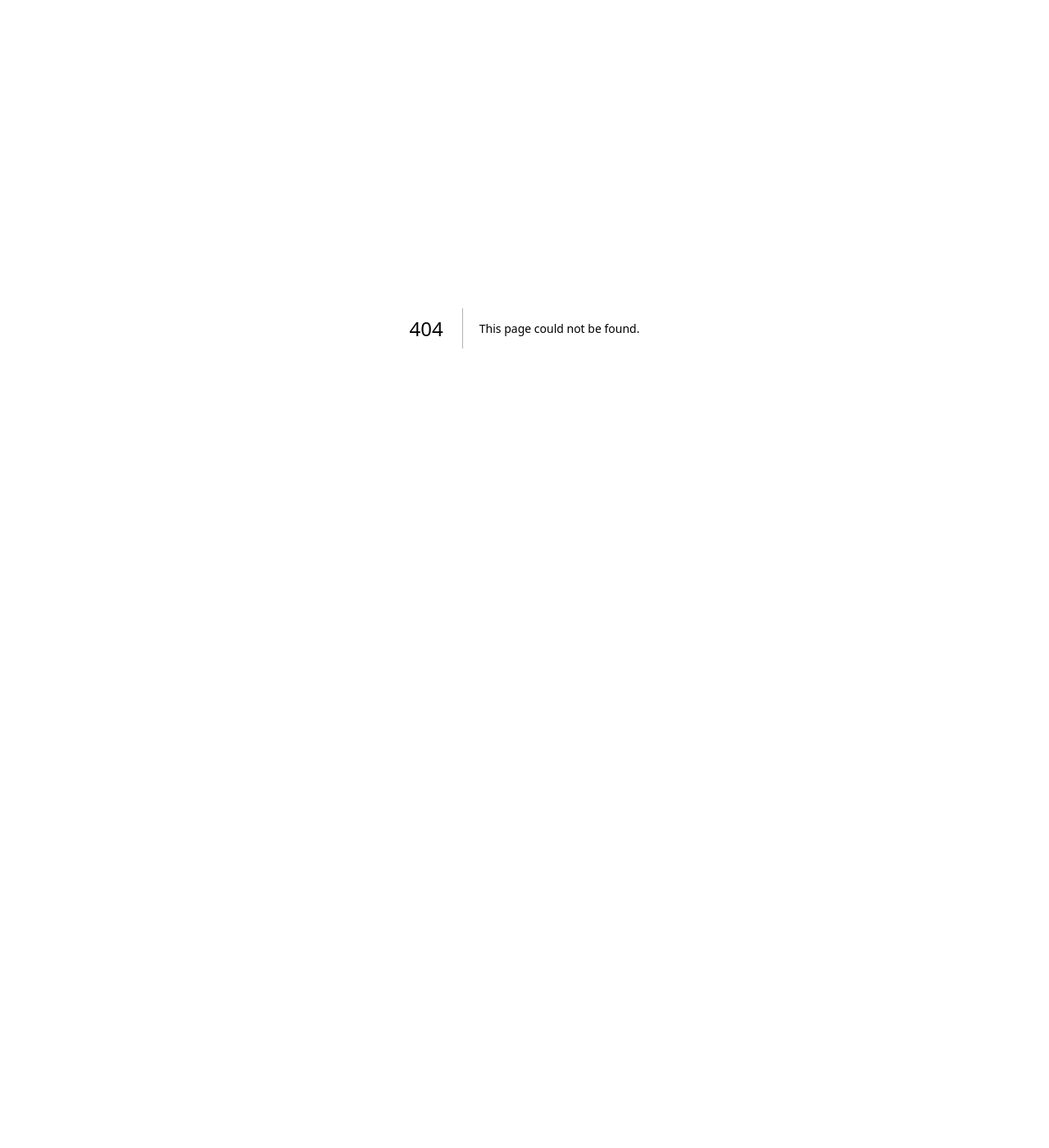
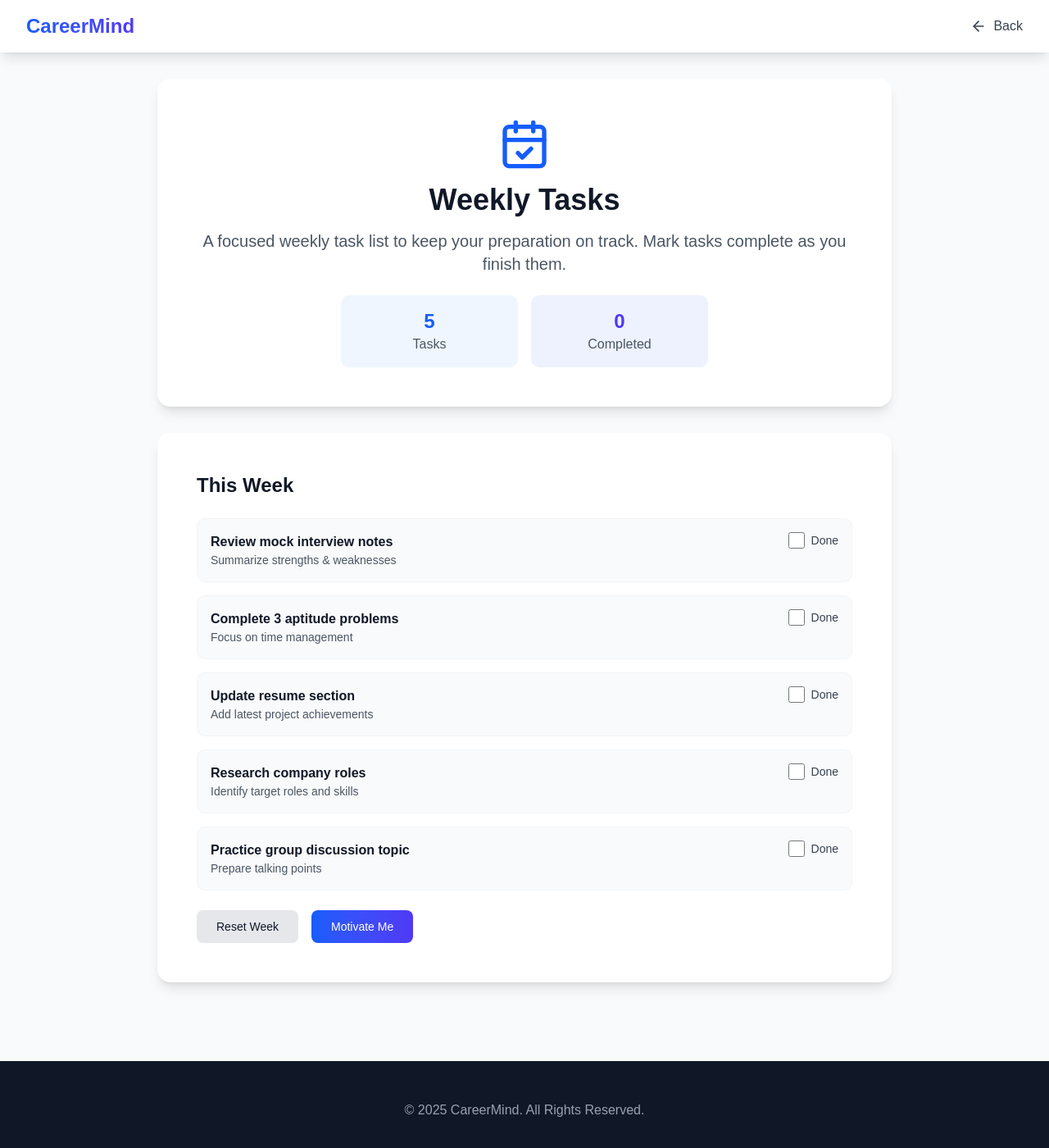
Before and after one commit to ShaunV334/Career-Mind, a Next.js app in the folder frontend/: page /modules/weeklyTask in a window 1280 px wide. Before the commit this address had no page. Shown: the top 1400 px of the page at 82% size. Before the commit the page ends 800 px from the top, so only its background shows below. Built offline with nearby package versions, Linux system fonts and the light colour scheme.

Commit message:
added weekly task and motivate me module

```diff
--- /dev/null
+++ b/frontend/app/modules/weeklyTask.tsx
@@ -0,0 +1,107 @@
+"use client";
+
+import { useState } from "react";
+import { useRouter } from "next/navigation";
+import { Button } from "@/components/ui/button";
+import { ArrowLeft, CalendarCheck } from "lucide-react";
+
+interface TaskItem {
+  id: number;
+  title: string;
+  description?: string;
+  completed: boolean;
+}
+
+export default function WeeklyTaskModule() {
+  const router = useRouter();
+  const [tasks, setTasks] = useState<TaskItem[]>([
+    { id: 1, title: "Review mock interview notes", description: "Summarize strengths & weaknesses", completed: false },
+    { id: 2, title: "Complete 3 aptitude problems", description: "Focus on time management", completed: false },
+    { id: 3, title: "Update resume section", description: "Add latest project achievements", completed: false },
+    { id: 4, title: "Research company roles", description: "Identify target roles and skills", completed: false },
+    { id: 5, title: "Practice group discussion topic", description: "Prepare talking points", completed: false },
+  ]);
+
+  const completedCount = tasks.filter((t) => t.completed).length;
+
+  const toggleTask = (id: number) => {
+    setTasks((prev) => prev.map((t) => (t.id === id ? { ...t, completed: !t.completed } : t)));
+  };
+
+  const resetWeek = () => {
+    setTasks((prev) => prev.map((t) => ({ ...t, completed: false })));
+  };
+
+  return (
+    <div className="w-full min-h-screen bg-gray-50">
+      <nav className="fixed top-0 w-full z-50 bg-white shadow-lg transition-all duration-300">
+        <div className="max-w-7xl mx-auto px-4 sm:px-6 lg:px-8">
+          <div className="flex justify-between items-center h-16">
+            <div className="shrink-0">
+              <h1 className="text-2xl font-bold bg-gradient-to-r from-blue-600 to-indigo-600 bg-clip-text text-transparent">CareerMind</h1>
+            </div>
+            <button onClick={() => router.back()} className="flex items-center gap-2 text-gray-700 hover:text-blue-600 transition-colors">
+              <ArrowLeft className="w-5 h-5" />
+              <span className="font-medium">Back</span>
+            </button>
+          </div>
+        </div>
+      </nav>
+
+      <div className="pt-24 pb-12 px-4">
+        <div className="max-w-4xl mx-auto">
+          <div className="bg-white rounded-2xl shadow-lg p-12 text-center mb-8">
+            <CalendarCheck className="w-16 h-16 text-blue-600 mx-auto mb-4" />
+            <h1 className="text-4xl font-bold text-gray-900 mb-4">Weekly Tasks</h1>
+            <p className="text-xl text-gray-600 mb-6">A focused weekly task list to keep your preparation on track. Mark tasks complete as you finish them.</p>
+
+            <div className="grid grid-cols-2 gap-4 max-w-md mx-auto">
+              <div className="bg-blue-50 rounded-lg p-4">
+                <div className="text-2xl font-bold text-blue-600">{tasks.length}</div>
+                <p className="text-gray-600">Tasks</p>
+              </div>
+              <div className="bg-indigo-50 rounded-lg p-4">
+                <div className="text-2xl font-bold text-indigo-600">{completedCount}</div>
+                <p className="text-gray-600">Completed</p>
+              </div>
+            </div>
+          </div>
+
+          <div className="bg-white rounded-2xl shadow-lg p-8 md:p-12">
+            <h2 className="text-2xl font-bold text-gray-900 mb-6">This Week</h2>
+
+            <div className="space-y-4 mb-6">
+              {tasks.map((task) => (
+                <div key={task.id} className={`p-4 rounded-lg border ${task.completed ? "bg-green-50 border-green-200" : "bg-gray-50 border-gray-100"}`}>
+                  <div className="flex items-start justify-between">
+                    <div className="text-left">
+                      <div className="font-semibold text-gray-900">{task.title}</div>
+                      {task.description && <div className="text-sm text-gray-600">{task.description}</div>}
+                    </div>
+                    <div className="flex flex-col items-end gap-2">
+                      <label className="inline-flex items-center gap-2 cursor-pointer">
+                        <input type="checkbox" checked={task.completed} onChange={() => toggleTask(task.id)} className="w-5 h-5" />
+                        <span className="text-sm text-gray-700">Done</span>
+                      </label>
+                    </div>
+                  </div>
+                </div>
+              ))}
+            </div>
+
+            <div className="flex gap-4">
+              <Button onClick={resetWeek} className="bg-gray-200 hover:bg-gray-300 text-gray-900 px-6 py-3">Reset Week</Button>
+              <Button onClick={() => router.push('/modules/weeklyTask/motivate')} className="bg-gradient-to-r from-blue-600 to-indigo-600 text-white px-6 py-3">Motivate Me</Button>
+            </div>
+          </div>
+        </div>
+      </div>
+
+      <footer className="bg-gray-900 text-white py-12 px-4 mt-12">
+        <div className="max-w-7xl mx-auto text-center">
+          <p className="text-gray-400">© 2025 CareerMind. All Rights Reserved.</p>
+        </div>
+      </footer>
+    </div>
+  );
+}
--- /dev/null
+++ b/frontend/app/modules/weeklyTask/motivate/page.tsx
@@ -0,0 +1,51 @@
+"use client";
+
+import { useRouter } from "next/navigation";
+import { Button } from "@/components/ui/button";
+import { ArrowLeft, Sparkles } from "lucide-react";
+
+export default function Page() {
+  const router = useRouter();
+
+  return (
+    <div className="w-full min-h-screen bg-gray-50">
+      <nav className="fixed top-0 w-full z-50 bg-white shadow-lg transition-all duration-300">
+        <div className="max-w-7xl mx-auto px-4 sm:px-6 lg:px-8">
+          <div className="flex justify-between items-center h-16">
+            <div className="shrink-0">
+              <h1 className="text-2xl font-bold bg-gradient-to-r from-blue-600 to-indigo-600 bg-clip-text text-transparent">CareerMind</h1>
+            </div>
+            <button onClick={() => router.back()} className="flex items-center gap-2 text-gray-700 hover:text-blue-600 transition-colors">
+              <ArrowLeft className="w-5 h-5" />
+              <span className="font-medium">Back</span>
+            </button>
+          </div>
+        </div>
+      </nav>
+
+      <div className="pt-24 pb-12 px-4">
+        <div className="max-w-4xl mx-auto">
+          <div className="bg-white rounded-2xl shadow-lg p-12 text-center">
+            <Sparkles className="w-20 h-20 text-yellow-400 mx-auto mb-4" />
+            <h1 className="text-4xl font-bold text-gray-900 mb-4">You're Doing Great!</h1>
+            <p className="text-lg text-gray-600 mb-8">
+              Small consistent steps lead to big progress. Keep completing your weekly tasks —
+              each one brings you closer to your goals. Take a deep breath, celebrate today's wins, and come back stronger tomorrow.
+            </p>
+
+            <div className="flex gap-4 justify-center">
+              <Button onClick={() => router.push('/modules/weeklyTask')} className="bg-gradient-to-r from-blue-600 to-indigo-600 text-white px-6 py-3">Back to Tasks</Button>
+              <Button onClick={() => router.push('/')} className="bg-gray-200 hover:bg-gray-300 text-gray-900 px-6 py-3">Back Home</Button>
+            </div>
+          </div>
+        </div>
+      </div>
+
+      <footer className="bg-gray-900 text-white py-12 px-4 mt-12">
+        <div className="max-w-7xl mx-auto text-center">
+          <p className="text-gray-400">© 2025 CareerMind. All Rights Reserved.</p>
+        </div>
+      </footer>
+    </div>
+  );
+}
--- /dev/null
+++ b/frontend/app/modules/weeklyTask/page.tsx
@@ -0,0 +1,7 @@
+"use client";
+
+import WeeklyTaskModule from "../weeklyTask";
+
+export default function Page() {
+  return <WeeklyTaskModule />;
+}
--- a/frontend/app/page.tsx
+++ b/frontend/app/page.tsx
@@ -216,6 +216,11 @@ export default function Home() {
                 <h3 className="text-xl font-bold text-gray-900 mb-2">Group Discussion</h3>
                 <p className="text-gray-600">Join live discussions to collaborate and share insights with peers.</p>
               </div>
+              <div className="feature-card bg-white p-8 rounded-lg shadow-md hover:shadow-xl transition-shadow cursor-pointer" onClick={() => router.push("/modules/weeklyTask")}>
+                <div className="text-4xl font-bold text-green-600 mb-4">🗓️</div>
+                <h3 className="text-xl font-bold text-gray-900 mb-2">Weekly Tasks</h3>
+                <p className="text-gray-600">Track and complete weekly preparation tasks to stay consistent.</p>
+              </div>
             <div className="feature-card bg-white p-8 rounded-lg shadow-md hover:shadow-xl transition-shadow">
               <div className="text-4xl font-bold text-blue-600 mb-4">🎤</div>
               <h3 className="text-xl font-bold text-gray-900 mb-2">Mock Interviews</h3>
```
